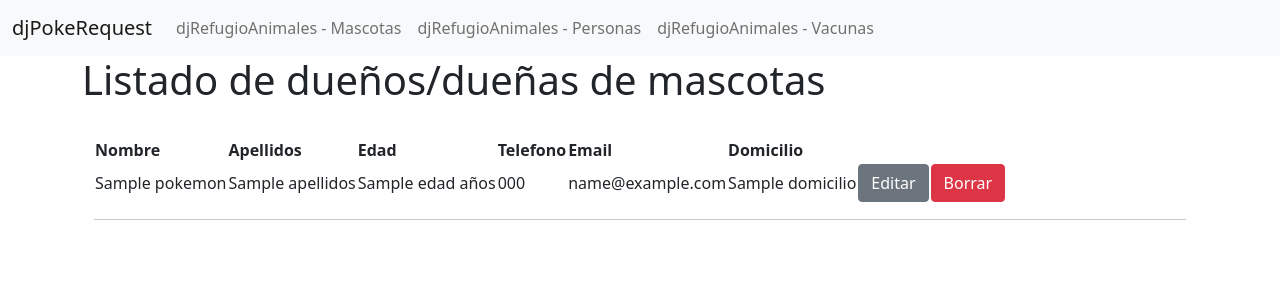
After one commit to fernandoperezwh/djPokeRequest, a Django app: template apps/refugio_animales/templates/persona_listado.html in a window 1280 px wide. The commit adds this page. Shown: the top 300 px of the page. Run offline with Django 3.2, Linux system fonts and the light colour scheme; the template is opened without the code that fills it: most values are stand-ins (such as "Sample title", 1, 10 or a date in 2020).

Commit message:
listado de personas y vacunas

```diff
--- /dev/null
+++ b/apps/refugio_animales/templates/persona_listado.html
@@ -0,0 +1,38 @@
+{% extends 'base.html' %}
+
+{% block title %} Listado de dueños/dueñas de mascotas {% endblock %}
+
+{% block main_content %}
+    <h1>Listado de dueños/dueñas de mascotas</h1>
+
+    <div class="container">
+        <div class="row">
+        <div style="margin-top: 25px;">
+        <table>
+            <thead>
+                <tr>
+                    <th scope="col">Nombre</th>
+                    <th scope="col">Apellidos</th>
+                    <th scope="col">Edad</th>
+                    <th scope="col">Telefono</th>
+                    <th scope="col">Email</th>
+                    <th scope="col">Domicilio</th>
+                </tr>
+            </thead>
+            <tbody>
+            {% for data in object_list %}
+                <tr>
+                    <td>{{ data.nombre }}</td>
+                    <td>{{ data.apellidos }}</td>
+                    <td>{{ data.edad }} años</td>
+                    <td>{{ data.telefono }}</td>
+                    <td>{{ data.email }}</td>
+                    <td>{{ data.domicilio }}</td>
+                    <td><a href="#{{data.id }}" class="btn btn-secondary">Editar</a></td>
+                    <td><a href="#{{data.id }}" class="btn btn-danger">Borrar</a></td>
+                </tr>
+            {% endfor %}
+            </tbody>
+        </table>
+    </div>
+{% endblock  %}
--- a/apps/refugio_animales/urls.py
+++ b/apps/refugio_animales/urls.py
@@ -6,6 +6,6 @@ from apps.refugio_animales import views
 urlpatterns = [
     url(r'^djRefugioAnimales/login/$', views.login, name='login_djrefugioanimales_api'),
     url(r'^pets/list/$', views.pets_list, name='pets_list'),
-    # url(r'^owner/list/$', views.pets_list, name='owner_list'),
-    # url(r'^vaccines/list/$', views.pets_list, name='vaccines_list'),
+    url(r'^owner/list/$', views.owner_list, name='owner_list'),
+    url(r'^vaccines/list/$', views.vaccines_list, name='vaccines_list'),
 ]
--- a/djPokeRequest/core/providers/refugio_animales.py
+++ b/djPokeRequest/core/providers/refugio_animales.py
@@ -46,7 +46,7 @@ class RefugioAnimales:
         """
         Endpoint base para autentificación de API djRefugioAnimales
         """
-        return "{endpoint}/api/auth/".format(endpoint=self.base_endpoint)
+        return "{endpoint}/api/auth".format(endpoint=self.base_endpoint)
 
     @property
     def headers(self):
@@ -116,7 +116,7 @@ class RefugioAnimales:
         :param password: Password perteneciente a usuario admin de django
         :return: Regresa una tupla donde el primer elemento corresponde al access_token y el segundo al refresh_token
         """
-        ENDPOINT = self.auth_endpoint
+        ENDPOINT = "{endpoint}/".format(endpoint=self.auth_endpoint)
         try:
             response = requests.post(ENDPOINT, data={
                 'username': username,
@@ -141,10 +141,36 @@ class RefugioAnimales:
         ENDPOINT = "{endpoint}/mascota/".format(endpoint=self.api_endpoint)
         try:
             response = requests.get(ENDPOINT, headers=self.headers)
-            # Verifica el error en el permiso
             if response.status_code == 401:
                 raise DjRefugioAnimalesForbiddenError
-            # Se obtuvieron con exito la lista de mascotas
             return response.json()
         except CONNECTION_ERROR:
             raise DjRefugioAnimalesServerError
+
+    def get_vaccines(self):
+        """
+        Obtiene la lista de vacunas consultando la API de djRefugioAnimales
+        :return:
+        """
+        ENDPOINT = "{endpoint}/vacuna/".format(endpoint=self.api_endpoint)
+        try:
+            response = requests.get(ENDPOINT, headers=self.headers)
+            if response.status_code == 401:
+                raise DjRefugioAnimalesForbiddenError
+            return response.json()
+        except CONNECTION_ERROR:
+            raise DjRefugioAnimalesServerError
+
+    def get_owner(self):
+        """
+        Obtiene la lista de dueños de mascotas consultando la API de djRefugioAnimales
+        :return:
+        """
+        ENDPOINT = "{endpoint}/persona/".format(endpoint=self.api_endpoint)
+        try:
+            response = requests.get(ENDPOINT, headers=self.headers)
+            if response.status_code == 401:
+                raise DjRefugioAnimalesForbiddenError
+            return response.json()
+        except CONNECTION_ERROR:
+            raise DjRefugioAnimalesServerError
--- a/djPokeRequest/templates/navbar.html
+++ b/djPokeRequest/templates/navbar.html
@@ -21,12 +21,12 @@
                 </a>
             </li>
             <li class="nav-item">
-                <a class="nav-link" href="#personas" tabindex="-1" aria-disabled="true">
+                <a class="nav-link" href="{% url 'owner_list' %}" tabindex="-1" aria-disabled="true">
                     djRefugioAnimales - Personas
                 </a>
             </li>
             <li class="nav-item">
-                <a class="nav-link" href="#vacunas" tabindex="-1" aria-disabled="true">
+                <a class="nav-link" href="{% url 'vaccines_list' %}" tabindex="-1" aria-disabled="true">
                     djRefugioAnimales - Vacunas
                 </a>
             </li>
```
Also changed, not shown: apps/refugio_animales/templates/vacuna_listado.html (added, +28 -0 lines), apps/refugio_animales/views.py (+40 -16 lines), djPokeRequest/core/decorators/check_access_token.py (+7 -4 lines).
